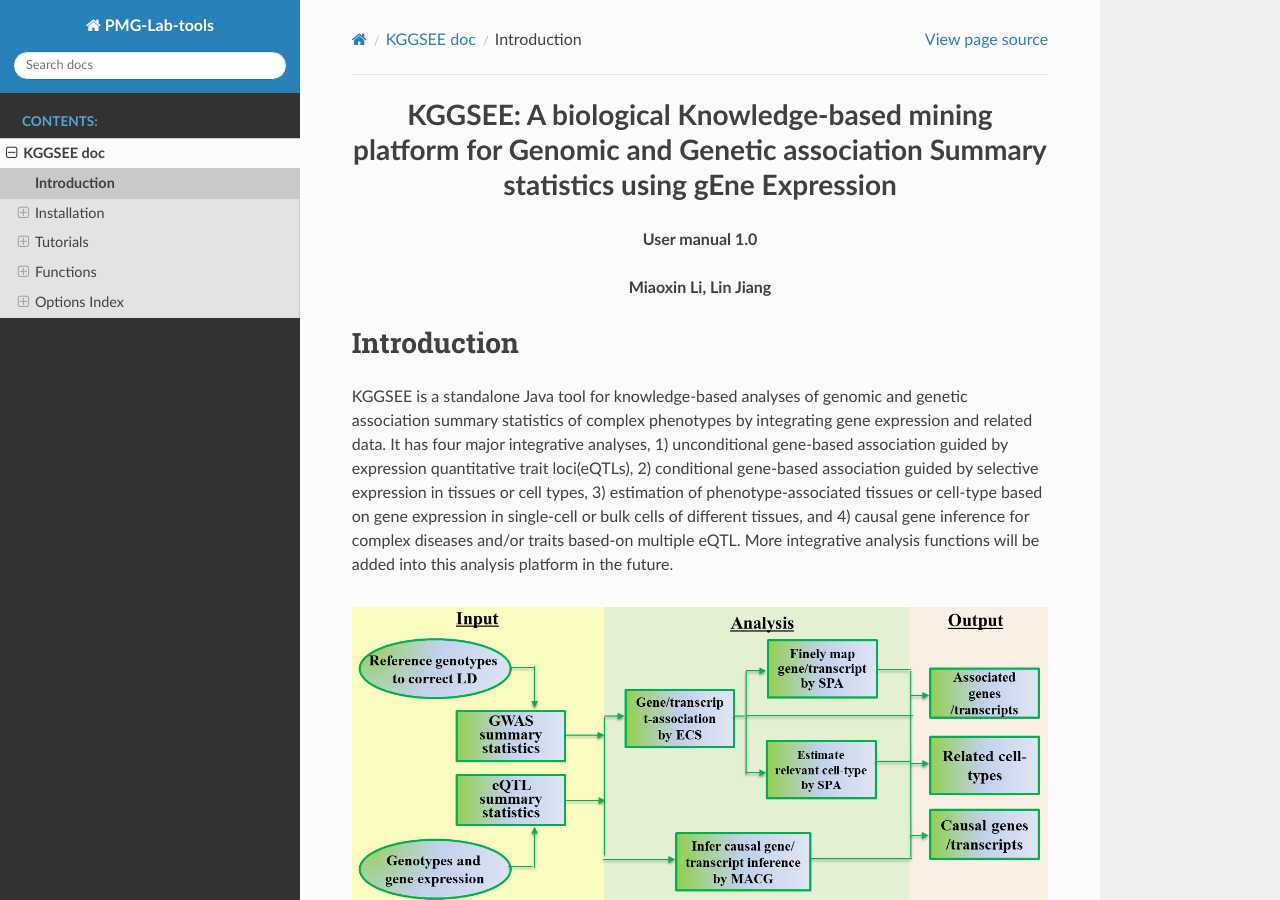
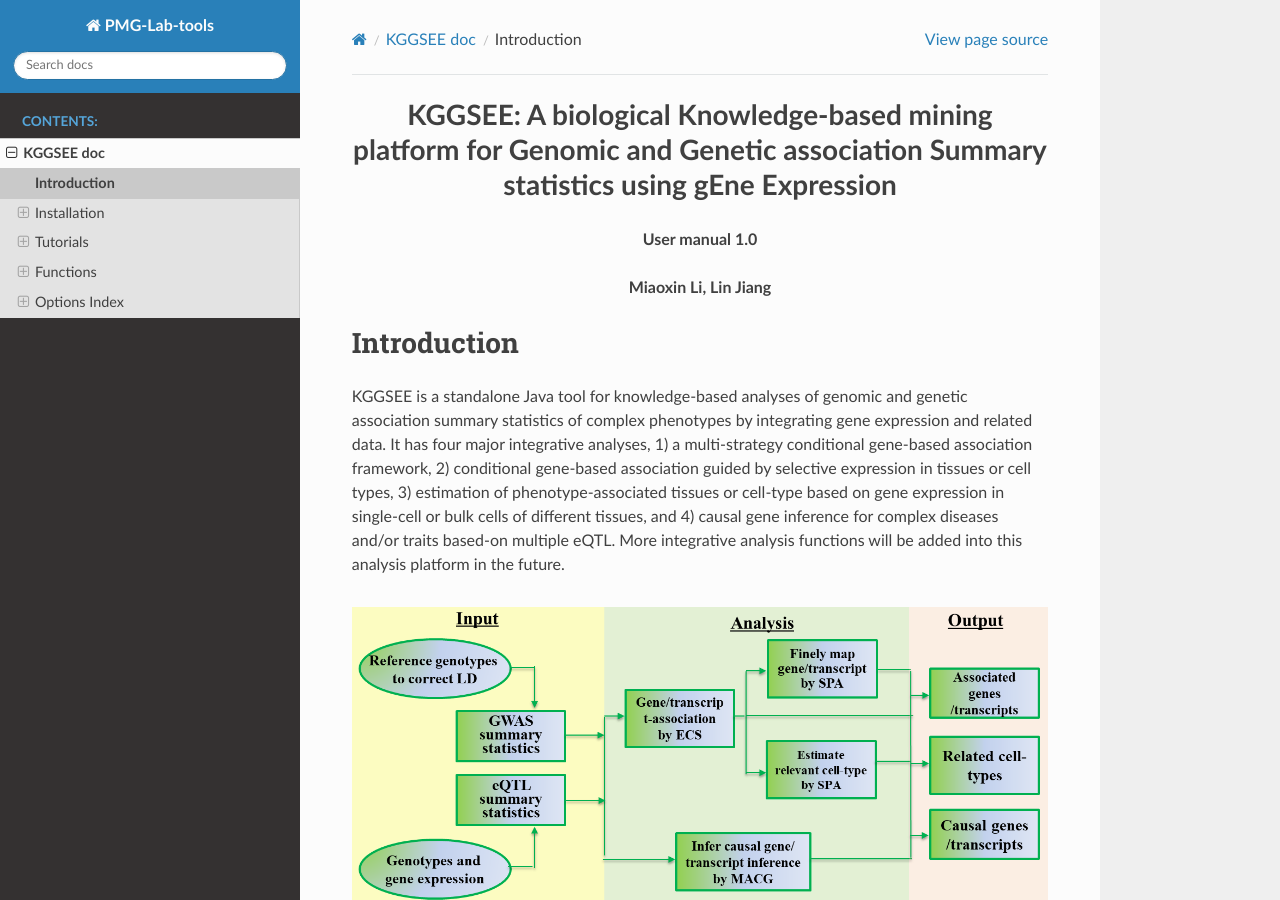
Before and after one commit to xiangyili11/Docs, a Sphinx documentation site: the page built from source/KGGSEE_doc/KGGSEE.rst, in a window 1280 px wide and 900 px high. Built offline with Sphinx 7.4.7 and the Read the Docs theme 2.0.0, drawn with Linux system fonts in a browser that asks for light colours.

Commit message:
Update KGGSEE.rst

```diff
--- a/source/KGGSEE_doc/KGGSEE.rst
+++ b/source/KGGSEE_doc/KGGSEE.rst
@@ -10,7 +10,7 @@
 Introduction
 =============
 
-KGGSEE is a standalone Java tool for knowledge-based analyses of genomic and genetic association summary statistics of complex phenotypes by integrating gene expression and related data. It has four major integrative analyses, 1) unconditional gene-based association guided by expression quantitative trait loci(eQTLs), 2) conditional gene-based association guided by selective expression in tissues or cell types, 3) estimation of phenotype-associated tissues or cell-type based on gene expression in single-cell or bulk cells of different tissues, and 4) causal gene inference for complex diseases and/or traits based-on multiple eQTL. More integrative analysis functions will be added into this analysis platform in the future.
+KGGSEE is a standalone Java tool for knowledge-based analyses of genomic and genetic association summary statistics of complex phenotypes by integrating gene expression and related data. It has four major integrative analyses, 1) a multi-strategy conditional gene-based association framework, 2) conditional gene-based association guided by selective expression in tissues or cell types, 3) estimation of phenotype-associated tissues or cell-type based on gene expression in single-cell or bulk cells of different tissues, and 4) causal gene inference for complex diseases and/or traits based-on multiple eQTL. More integrative analysis functions will be added into this analysis platform in the future.
 
 .. image:: ./media/kggsee_pipeline.png
     :align: center
```
